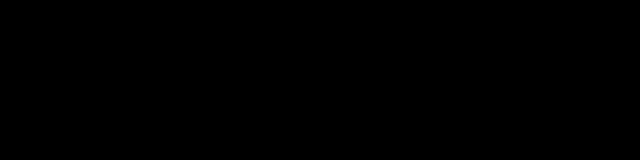
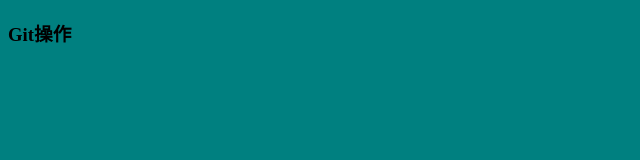
Before and after one commit to liwenbina/site, a plain HTML site: page site/index.html in a window 1280 px wide. Shown: the whole page, without its empty margins (0-640 px from the left). Drawn offline with Linux system fonts and the light colour scheme.

Commit message:
第二天工作

```diff
--- a/site/css/base.css
+++ b/site/css/base.css
@@ -0,0 +1,3 @@
+body{
+    background-color: teal !important;
+}
--- a/site/index.html
+++ b/site/index.html
@@ -3,6 +3,7 @@
 <head>
     <meta charset="UTF-8">
     <meta name="viewport" content="width=device-width, initial-scale=1.0">
+    <link rel="stylesheet" href="./css/base.css">
     <title>Document</title>
     <style>
         body{
```
Also changed, not shown: site/two.html (added).
